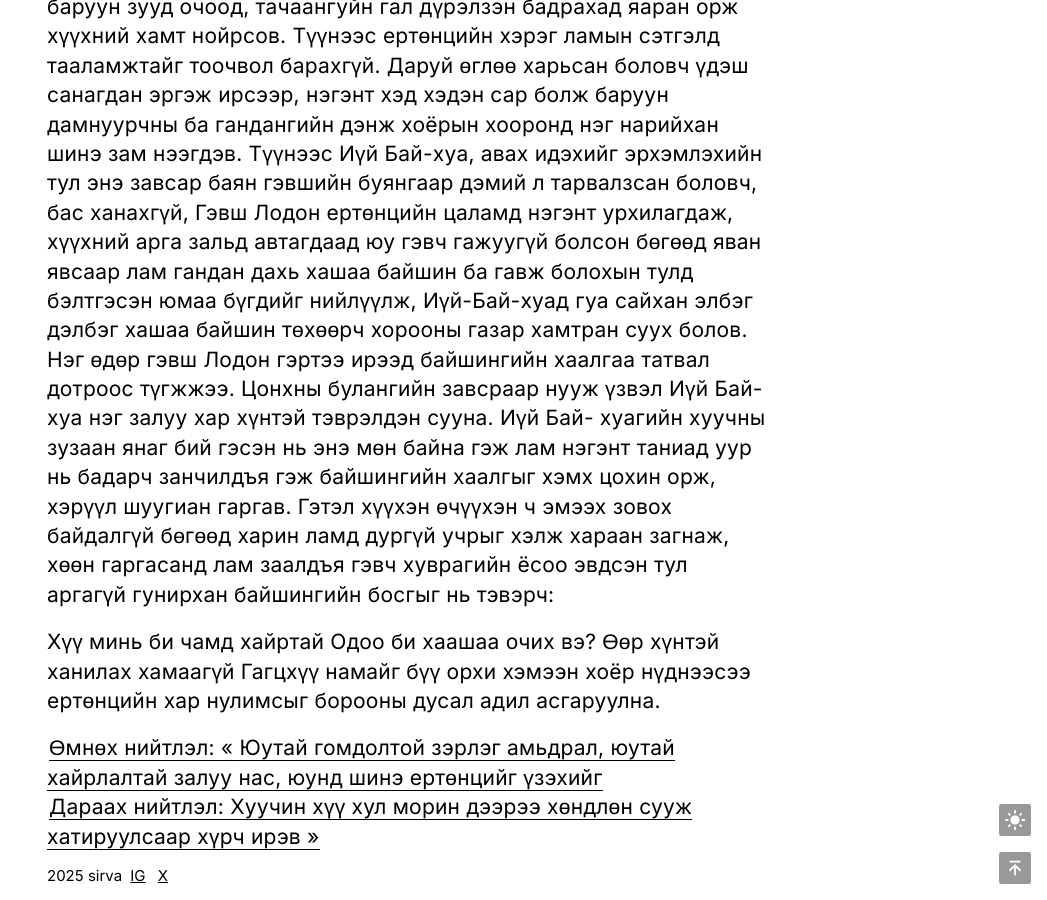
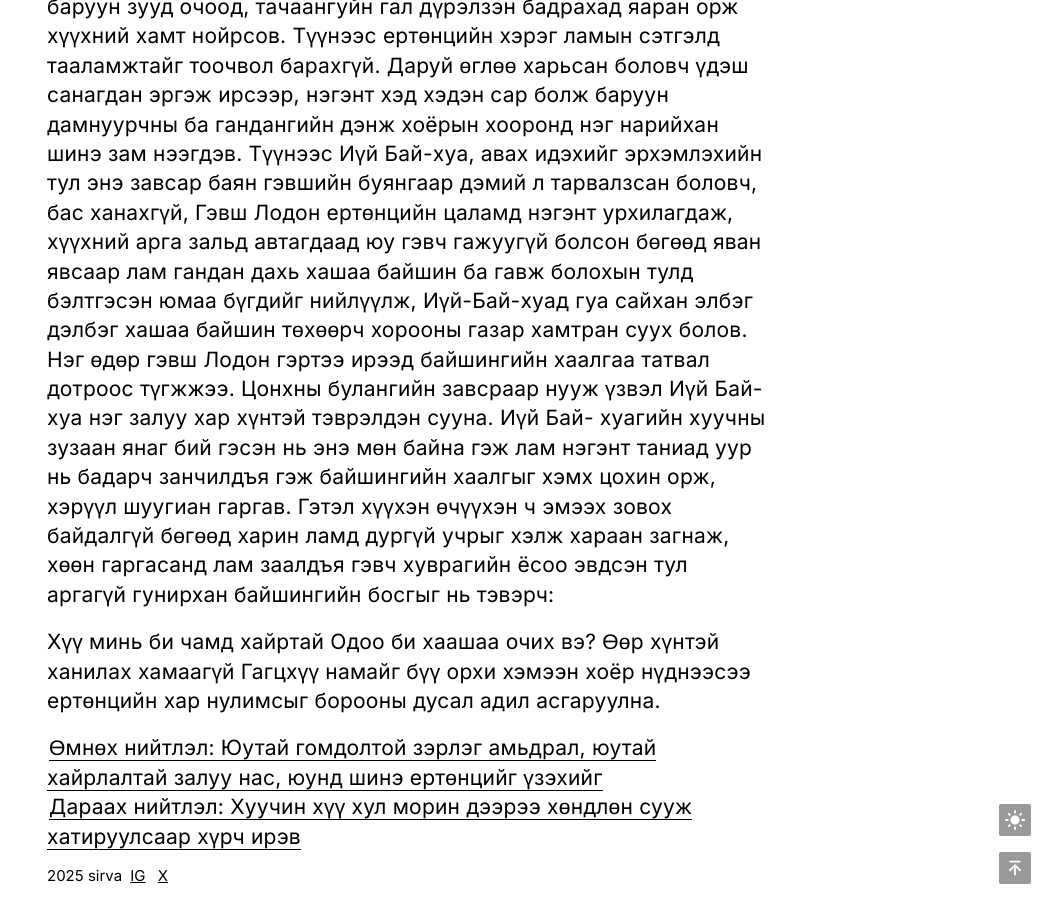
Before and after one commit to aaaarrrrvvvv/aaaarrrrvvvv.github.io, a Jekyll site: the page built from _posts/2025-03-15-Ламбугайн-нулимс.md, in a window 1280 px wide and 900 px high, scrolled down 2797 px. Shown: the whole window, without its empty margins (233-1280 px from the left). Built offline with Jekyll 4.4.1, drawn with Linux system fonts in a browser that asks for light colours.

Commit message:
Update mypost.html

```diff
--- a/_layouts/mypost.html
+++ b/_layouts/mypost.html
@@ -18,7 +18,6 @@
     {% if page.previous.url %}
       <a href="{{page.previous.url}}">
         <span class="unsighted">Өмнөх нийтлэл:</span>
-        <span aria-hidden="true">&laquo;</span>
         {{page.previous.title}}
       </a>
     {% endif %}
@@ -34,7 +33,6 @@
       {{next_post_cape}}
       <span style="white-space: nowrap;">
       {{next_post_spit}}
-      <span aria-hidden="true">&raquo;</span>
       </span>
     </a>
     {% endif %}
```
